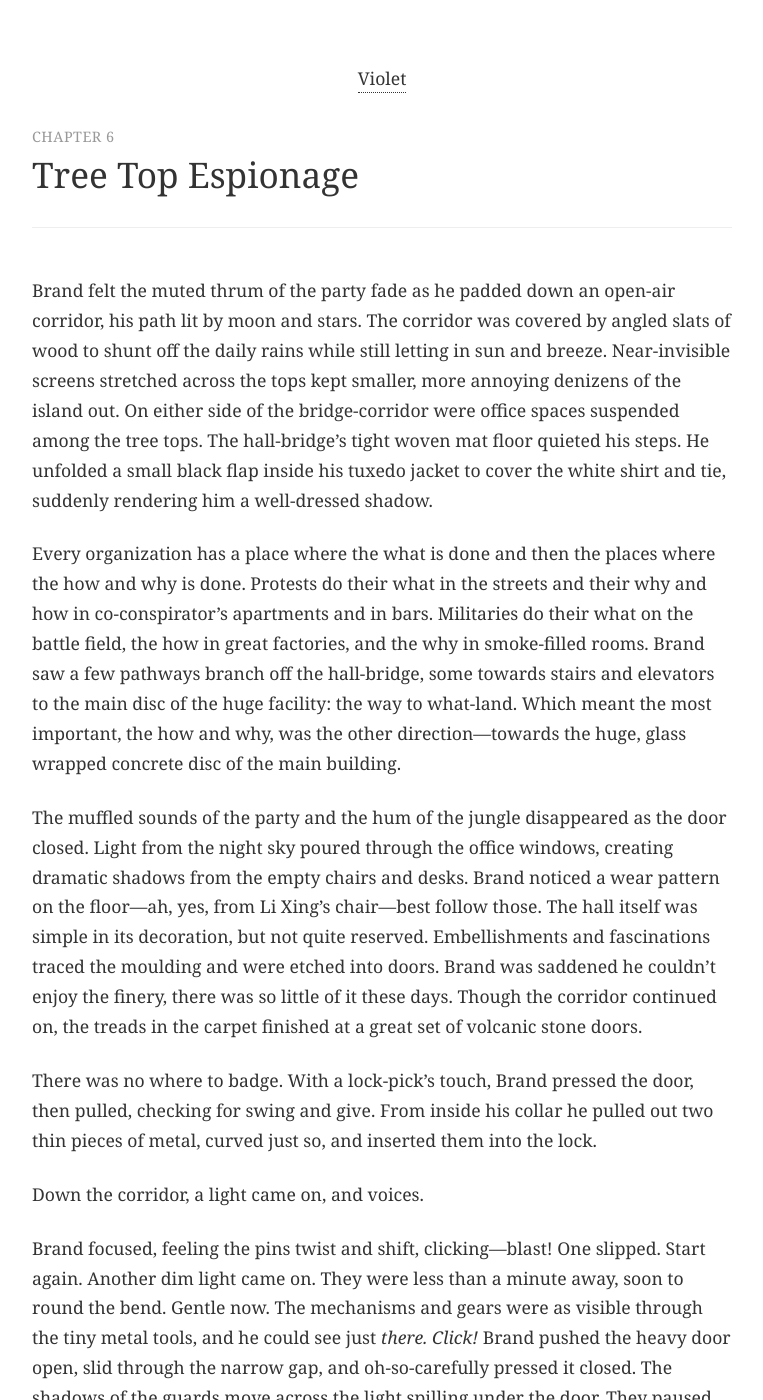
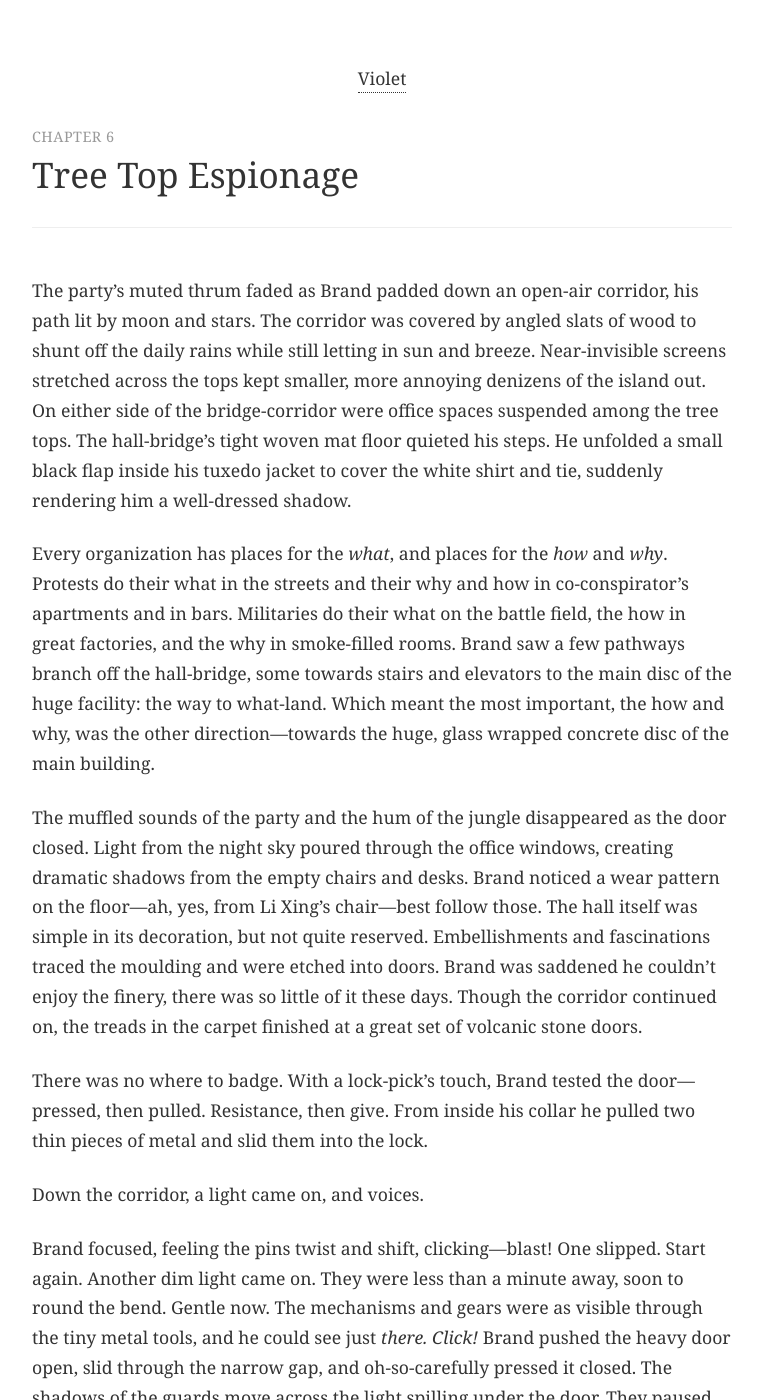
Before and after one commit to kmunki/kmunki.github.io, a Jekyll site: the page built from _fiction/violet/016-chapter-06.md, in a window 1280 px wide and 1400 px high. Shown: the whole window, without its empty margins (258-1021 px from the left). Built offline with Jekyll 4.4.1, drawn with Linux system fonts in a browser that asks for light colours; some of the changed text lies outside the part shown.

Commit message:
Polish Ch 6: Structure & precision improvements
Applied 4 improvements: sensory immediacy, conceptual clarity, action precision, technical clarity

Full review in PR.

🤖 Generated with [Claude Code](https://claude.com/claude-code)

Co-Authored-By: Claude <noreply@anthropic.com>

```diff
--- a/_fiction/violet/016-chapter-06.md
+++ b/_fiction/violet/016-chapter-06.md
@@ -7,13 +7,13 @@ permalink: /fiction/violet/chapter-06/
 act: 1
 date: November 02, 2025
 ---
-Brand felt the muted thrum of the party fade as he padded down an open-air corridor, his path lit by moon and stars. The corridor was covered by angled slats of wood to shunt off the daily rains while still letting in sun and breeze. Near-invisible screens stretched across the tops kept smaller, more annoying denizens of the island out. On either side of the bridge-corridor were office spaces suspended among the tree tops. The hall-bridge’s tight woven mat floor quieted his steps. He unfolded a small black flap inside his tuxedo jacket to cover the white shirt and tie, suddenly rendering him a well-dressed shadow.
+The party's muted thrum faded as Brand padded down an open-air corridor, his path lit by moon and stars. The corridor was covered by angled slats of wood to shunt off the daily rains while still letting in sun and breeze. Near-invisible screens stretched across the tops kept smaller, more annoying denizens of the island out. On either side of the bridge-corridor were office spaces suspended among the tree tops. The hall-bridge’s tight woven mat floor quieted his steps. He unfolded a small black flap inside his tuxedo jacket to cover the white shirt and tie, suddenly rendering him a well-dressed shadow.
 
-Every organization has a place where the what is done and then the places where the how and why is done. Protests do their what in the streets and their why and how in co-conspirator’s apartments and in bars. Militaries do their what on the battle field, the how in great factories, and the why in smoke-filled rooms. Brand saw a few pathways branch off the hall-bridge, some towards stairs and elevators to the main disc of the huge facility: the way to what-land. Which meant the most important, the how and why, was the other direction—towards the huge, glass wrapped concrete disc of the main building.
+Every organization has places for the *what*, and places for the *how* and *why*. Protests do their what in the streets and their why and how in co-conspirator’s apartments and in bars. Militaries do their what on the battle field, the how in great factories, and the why in smoke-filled rooms. Brand saw a few pathways branch off the hall-bridge, some towards stairs and elevators to the main disc of the huge facility: the way to what-land. Which meant the most important, the how and why, was the other direction—towards the huge, glass wrapped concrete disc of the main building.
 
 The muffled sounds of the party and the hum of the jungle disappeared as the door closed. Light from the night sky poured through the office windows, creating dramatic shadows from the empty chairs and desks. Brand noticed a wear pattern on the floor—ah, yes, from Li Xing’s chair—best follow those. The hall itself was simple in its decoration, but not quite reserved. Embellishments and fascinations traced the moulding and were etched into doors. Brand was saddened he couldn’t enjoy the finery, there was so little of it these days. Though the corridor continued on, the treads in the carpet finished at a great set of volcanic stone doors.
 
-There was no where to badge. With a lock-pick’s touch, Brand pressed the door, then pulled, checking for swing and give. From inside his collar he pulled out two thin pieces of metal, curved just so, and inserted them into the lock.
+There was no where to badge. With a lock-pick's touch, Brand tested the door—pressed, then pulled. Resistance, then give. From inside his collar he pulled two thin pieces of metal and slid them into the lock.
 
 Down the corridor, a light came on, and voices.
 
@@ -23,7 +23,7 @@ On the office desks, papers and notes were visible in tidy stacks. The labels on
 
 Two thin drawers clung to the bottom of the desk, tapering to blend into the shape from below. Again locked; again picked and opened. The drawer was lined with velvet and a single diskette, white with a polished metal sleeve, was nestled like a jewel. It was labeled with—what was that script?—elegant calligraphy nonetheless, and something like an infinity symbol. Let the professionals back home figure that out. He turned the crown on his watch, rotated the face *just so*, and a small pinhole lens was revealed. *Click*. The quartermaster had mentioned a photo, maybe two, could hitch a ride on the mesh, the rest had to come back the old fashioned way on microfiche. Into his jacket pocket it went. In the other drawer, a single sheet of thick, luxurious paper. It was covered in same calligraphy, though this time quite scrutable. A list of names, more than twenty, with several circled and a few crossed off. Some were famous in minor ways, a scientist here, diplomat there: merchants and corporate types; several artists. Most were obscure. At the top, the symbol again: two circles, side by side separated by a line. He snapped a photo of the list then pocketed it.
 
-He had to get these back to HQ. The boats weren’t set to leave until later the next day. His disappearance must have been noticed, he couldn’t risk just returning to the party without cover. A distraction, perhaps? Enough chaos to end the party, send everyone back to the boats. One final trick from Q-branch. He took the pen out of his jacket pocket and turned it *just so* and clicked it once. A tiny yellow light on the clip illuminated. From his shoe heels he popped out two sets of wired bundles. After a moment of assembly, he had a small electric-bomb designed to incapacitate any power grid roughly the size of a city block. Brand had only half-listened while the old quartermaster had explained how it worked, something about a feedback loop. Another slight twist of the pen and the light changed to green, green, then two long red pulses, then stable red—two minutes to detonation. He set the device into a power socket.
+He had to get these back to HQ. The boats weren’t set to leave until later the next day. His disappearance must have been noticed, he couldn’t risk just returning to the party without cover. A distraction, perhaps? Enough chaos to end the party, send everyone back to the boats. One final trick from Q-branch. He took the pen out of his jacket pocket and turned it *just so* and clicked it once. A tiny yellow light on the clip illuminated. He popped two wired bundles from his shoe heels, connecting leads until he had a small electric-bomb designed to incapacitate any power grid the size of a city block. Brand had only half-listened while the old quartermaster had explained how it worked, something about a feedback loop. Another slight twist of the pen and the light changed to green, green, then two long red pulses, then stable red—two minutes to detonation. He set the device into a power socket.
 
 Back out through the stone doors, down the dark inner office hallway. He moved swiftly and quietly onto the jungle bridge-hallway. The sounds of the island: buzzing bugs, crashing waves, the distant party, wind through the thick leaves – all were his friends, muffling his sounds has he made his way back towards the reception hall.
 
```
